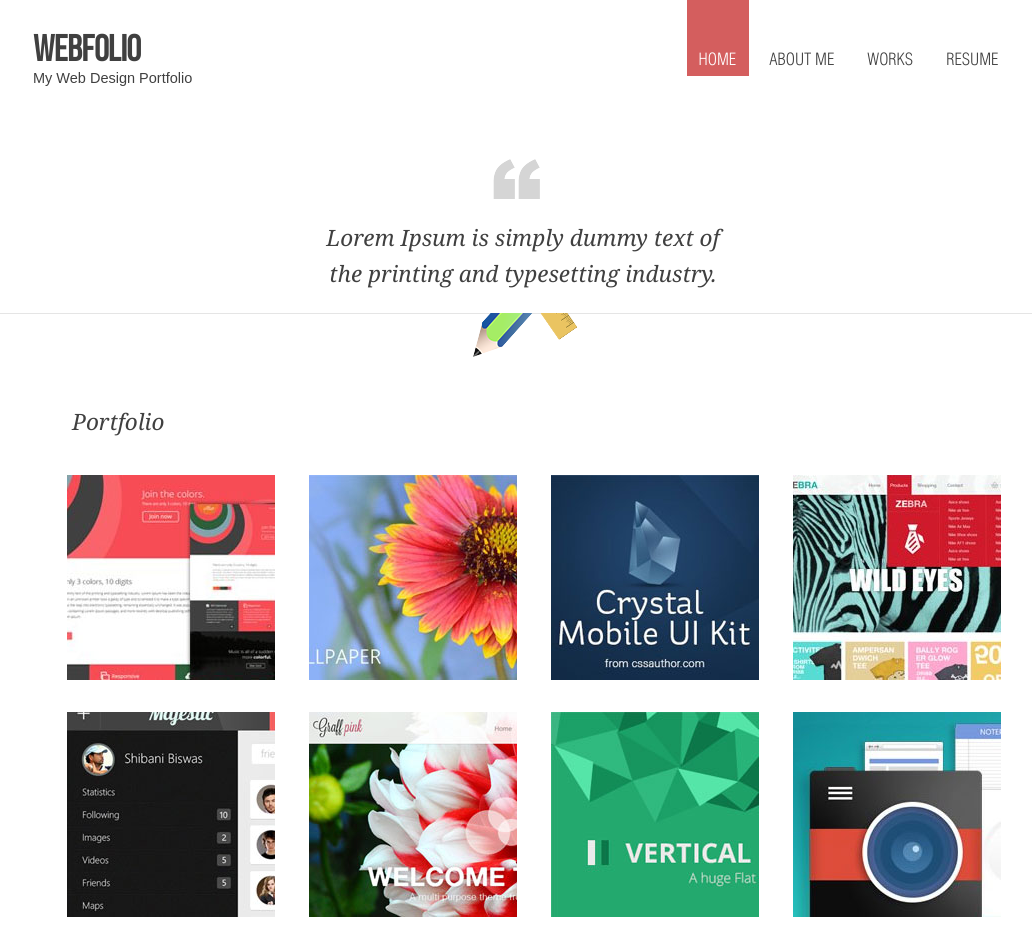
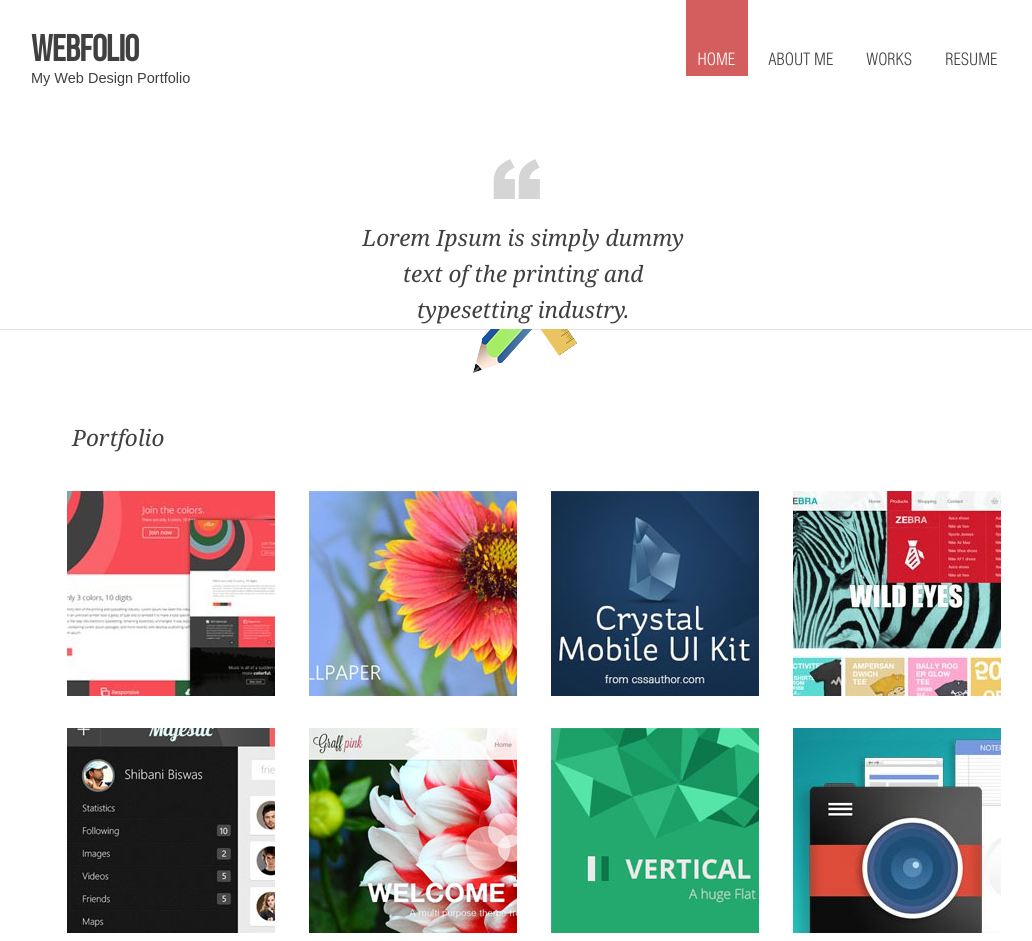
Before and after one commit to thePostas/WebFolio, a website: page app/index.html in a window 1280 px wide. Shown: the top 941 px of the page, without its empty margins (117-1149 px from the left). Drawn offline with Linux system fonts and the light colour scheme.

Commit message:
04_13.02

```diff
--- a/app/index.html
+++ b/app/index.html
@@ -11,7 +11,8 @@
 </head>
 <body>
     <header class="header">
-        <a class="header__logo-link">
+            <div class="header__inner-header">
+            <a class="header__link">
                 <div class="logo header__logo">
                     <h1 class="header__logo-title">webfolio</h1>
                     <p class="header__logo-title">my web design portfolio</p>
@@ -25,6 +26,7 @@
                     <li class="header__navigation-menu-list-item header__navigation-menu-list-item"><a href="#" class="header__navigation-menu-list-link header__navigation-menu-list-link-fourth">resume</a></li>
                 </ul>
             </nav>
+        </div>
     </header>
     <div class="main-page-title">
         <h3 class="main-page-title__text">Lorem Ipsum is simply dummy text of the printing and
--- a/app/less/_content.less
+++ b/app/less/_content.less
@@ -1,4 +1,5 @@
 .main-page-title {
+  min-width: 640px;
   border-top: 1px solid white;
   border-bottom: 1px solid white;
   min-height: 225px;
@@ -8,11 +9,6 @@
   margin-bottom: 92px;
   @media only screen and (max-width: 700px) {
     background-position: 49.5% 72px;
-    width: 700px;
-  }
-  @media only screen and (max-width: 650px) {
-    background-position: 49.5% 72px;
-    width: 700px;
   }
   &__text {
     font: 22.5px Cambria;
@@ -20,8 +16,8 @@
     opacity: 1;
     text-align: center;
     margin-top: 133px;
-    padding-left: 34%;
-    padding-right: 34%;
+    padding-left: 37%;
+    padding-right: 37%;
     line-height: 1.6;
     @media only screen and (max-width: 700px) {
       padding-left: 30%;
--- a/app/less/_header.less
+++ b/app/less/_header.less
@@ -9,20 +9,15 @@
 
 .header {
   max-width: 100%;
-  min-width: 640px;
   margin: 0 auto;
-  display: flex;
   justify-content: space-between;
-  @media only screen and (max-width: 800px) {
-    flex-direction: column;
-    width: 800px;
-  }
   @media screen and (max-width: 650px) {
     min-width: 640px;
   } &__logo {
-  margin: 34px 0 0 150px;
+  margin: 34px 0 0 8px;
   text-decoration: none;
   box-sizing: border-box;
+  width: 160px;
   @media only screen and (max-width: 1000px) {
     margin-left: 100px;
   }
@@ -38,8 +33,6 @@
   }
 } &__navigation-menu {
           max-width: 1200px;
-          min-width: 640px;
-          margin-right: -6px;
           @media only screen and (max-width: 1200px) {
             margin-right: 100px;
           }
@@ -92,6 +85,16 @@
           }
 
         }
+  &__inner-header {
+    display: flex;
+    max-width: 1000px;
+    min-width: 640px;
+    margin: 0 auto;
+    justify-content: space-between;
+    @media only screen and (max-width: 800px) {
+      flex-direction: column;
+    }
+  }
 }
 
 .logo {
```
Also changed, not shown: app/css/main.css. Lines whose indentation alone changed are shown as unchanged.
